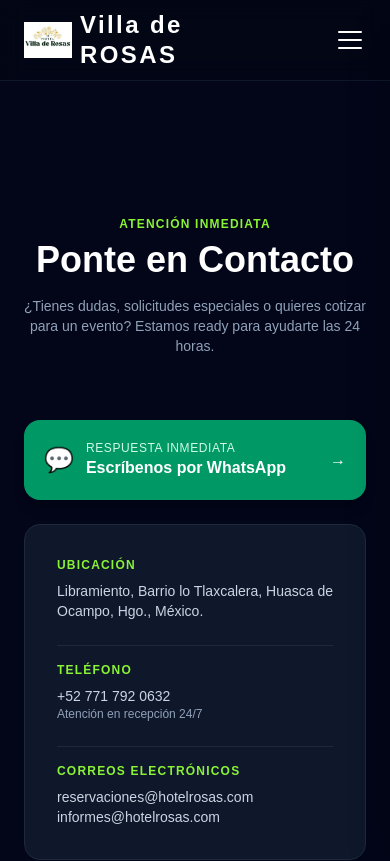
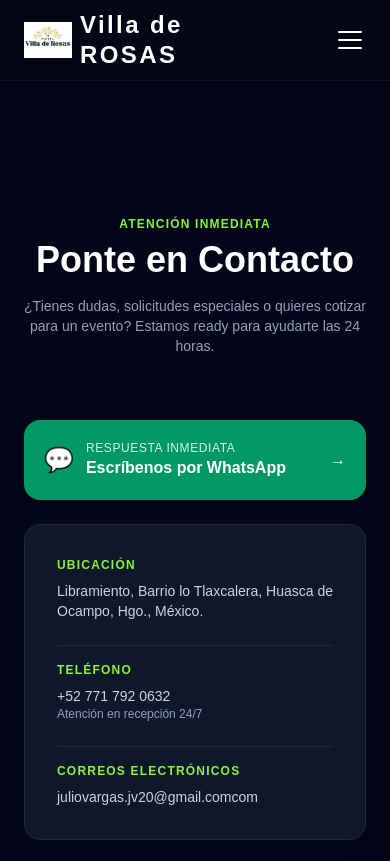
Before and after one commit to Arturozoberzau1xd/hotel-villa-de-rosas, a Next.js app: page /contacto in a window 390 px wide. Shown: the top 861 px of the page. Built offline with nearby package versions, Linux system fonts and the light colour scheme.

Commit message:
delete phone of more info

```diff
--- a/app/contacto/page.tsx
+++ b/app/contacto/page.tsx
@@ -101,8 +101,7 @@ export default function ContactoPage() {
 
               <div className="border-t border-slate-100 dark:border-slate-800 pt-4">
                 <h3 className="text-xs font-bold text-insignia uppercase tracking-widest mb-2">Correos Electrónicos</h3>
-                <p className="text-sm text-slate-700 dark:text-slate-300">reservaciones@hotelrosas.com</p>
-                <p className="text-sm text-slate-700 dark:text-slate-300">informes@hotelrosas.com</p>
+                <p className="text-sm text-slate-700 dark:text-slate-300">juliovargas.jv20@gmail.comcom</p>
               </div>
             </div>
 
```
